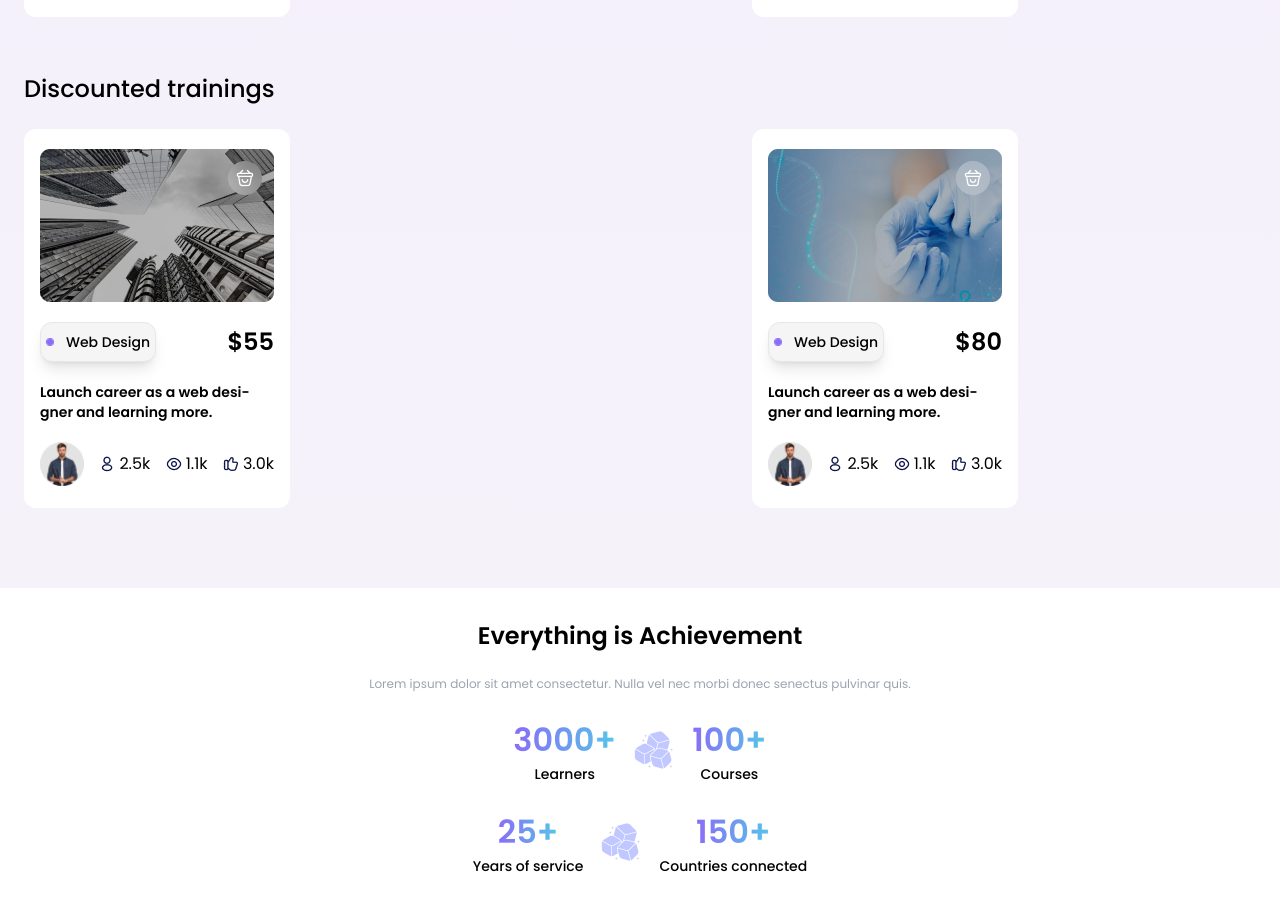
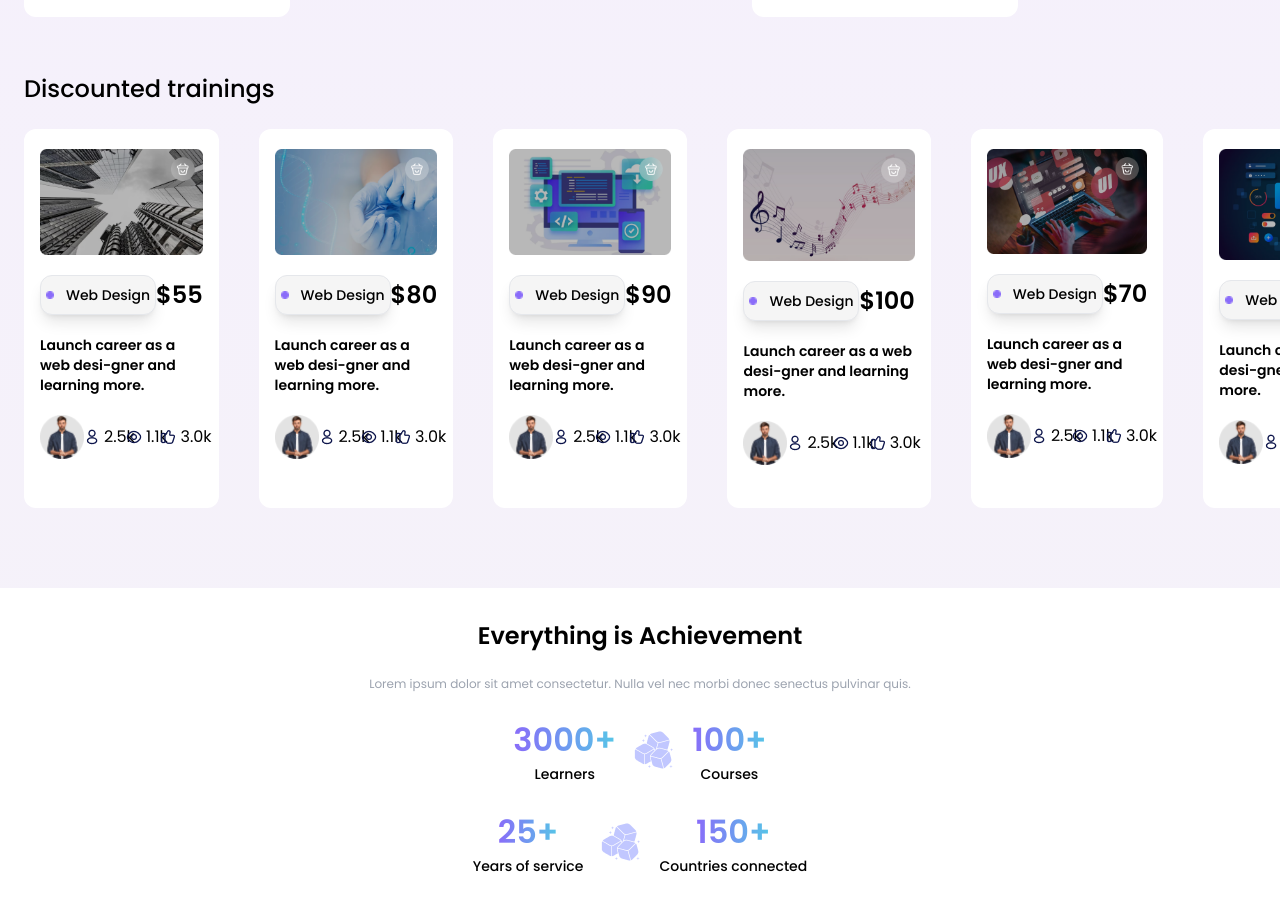
Before and after one commit to Deyjuwon/Sinar, a React (Vite) app: page / in a window 1280 px wide. Shown: the part 1600-2511 px from the top of the page. Built offline with nearby package versions, Linux system fonts and the light colour scheme.

Commit message:
modified the swiper settings

```diff
--- a/src/Components/Discounted.jsx
+++ b/src/Components/Discounted.jsx
@@ -1,45 +1,52 @@
-import React from 'react'
-import CourseCard from './CourseCard'
-import { Swiper, SwiperSlide } from 'swiper/react';
-import 'swiper/css';
-import discountedData  from '../discountedData';
-
+import React, { useRef, useState } from 'react';
+import CourseCard from './CourseCard';
+import discountedData from '../discountedData';
 
 const Discounted = () => {
+  // useRef hook to reference the flex container
+  const containerRef = useRef(null);
+  // State to track the starting position of touch/mouse event
+  const [startX, setStartX] = useState(0);
+
+  // Function to handle touch/mouse start event
+  const handleStart = (e) => {
+    setStartX(e.pageX || e.touches[0].pageX);
+  };
+
+  // Function to handle touch/mouse end event and swipe detection
+  const handleEnd = (e) => {
+    const endX = e.pageX || e.changedTouches[0].pageX;
+    const difference = startX - endX;
+
+    // Set the threshold for swipe action
+    const threshold = 100;
+
+    // If the swipe distance is greater than the threshold, move the container
+    if (Math.abs(difference) > threshold) {
+      // Move left if swiping left, otherwise move right
+      if (difference > 0) {
+        containerRef.current.scrollLeft += 200; // Adjust the scroll distance as needed
+      } else {
+        containerRef.current.scrollLeft -= 200; // Adjust the scroll distance as needed
+      }
+    }
+  };
 
   return (
     <div className='mt-14 ml-6'>
-        <p className=' font-medium text-2xl pb-6 '>Discounted trainings</p>
+      <p className='font-medium text-2xl pb-6'>Discounted trainings</p>
 
-        <Swiper
-            spaceBetween={200}
-            slidesPerView={2}
-            // breakpoints={
-            //   {
-            //     480: {
-            //         slidesPerView: 1,
-
-            //     },
-            //     600: {
-            //         slidesPerView: 2
-            //     },
-            //     750: {
-            //         slidesPerView: 3
-            //     },
-            //     1100: {
-            //         slidesPerView: 4
-            //     }
-
-            // }
-            // }
-            onSlideChange={() => console.log('slide change')}
-            onSwiper={(swiper) => console.log(swiper)}
+      <div
+        ref={containerRef} // Reference to the flex container
+        onTouchStart={handleStart} // Touch start event
+        onTouchEnd={handleEnd} // Touch end event
+        onMouseDown={handleStart} // Mouse down event
+        onMouseUp={handleEnd} // Mouse up event
+        className='flex gap-10 overflow-x-auto' // Flex container with horizontal scroll
       >
-
-            <div className=''>
-                {discountedData.map((item) =>
-                <SwiperSlide key={item.id} className=''>
+        {discountedData.map((item) => (
           <CourseCard
+            key={item.id}
             course={item.course}
             description={item.description}
             likes={item.likes}
@@ -48,20 +55,10 @@ const Discounted = () => {
             price={item.price}
             img_={item.img_}
           />
-                </SwiperSlide>
+        ))}
+      </div>
+    </div>
+  );
+};
 
-                    )}
-            </div>
-
-
-        </Swiper>
-
-
-
-
-
-    </div>
-  )
-}
-
-export default Discounted
+export default Discounted;
```
Lines whose indentation alone changed are shown as unchanged.
